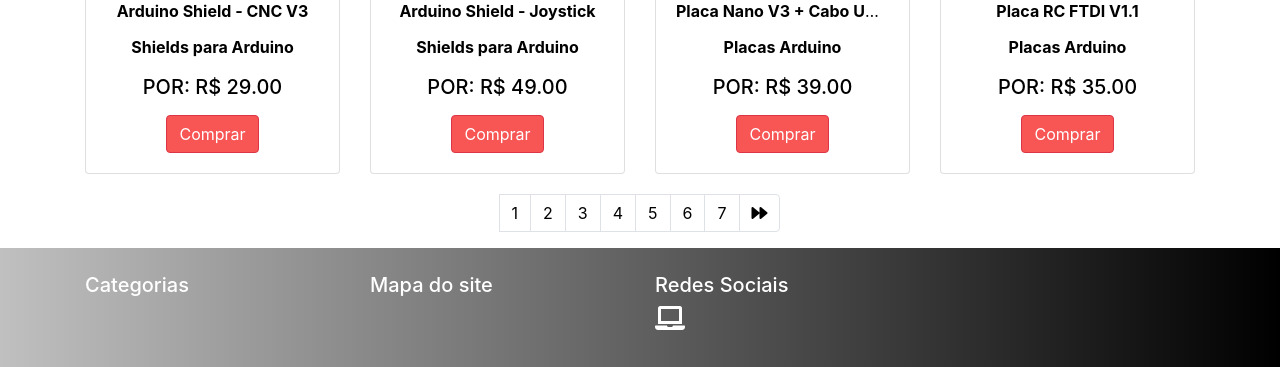
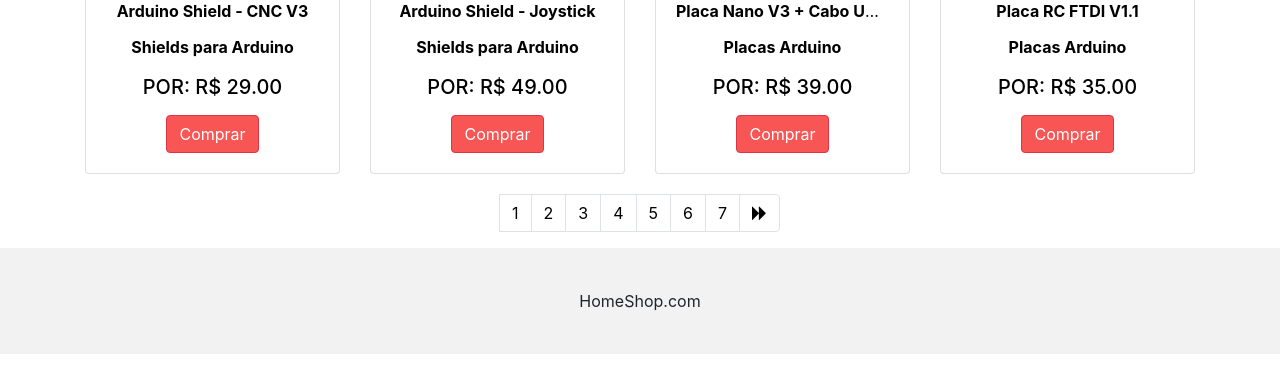
Before and after one commit to emersonnnb/Projeto_Final, a PHP site: page /comprar.php in a window 1280 px wide. Shown: the part 1032-1399 px from the top of the page. Run offline with PHP 8.4, Linux system fonts and the light colour scheme; data comes from the database, SQL or seed files in the repository; data that the repository does not hold is empty.

Commit message:
alteraçao do foooter

```diff
--- a/cliente.php
+++ b/cliente.php
@@ -187,6 +187,6 @@
 
 
 <link rel='stylesheet' href='https://use.fontawesome.com/releases/v5.7.0/css/all.css' integrity='sha384-lZN37f5QGtY3VHgisS14W3ExzMWZxybE1SJSEsQp9S+oqd12jhcu+A56Ebc1zFSJ' crossorigin='anonymous'>
-<?php
+<br>
 
-?>
+<?php include "include/footer.php";?>
--- a/comprar.php
+++ b/comprar.php
@@ -100,4 +100,4 @@
     </div>
 
 
-      <?php include "footer.php";?>
+      <?php include "include/footer.php";?>
--- a/footer.php
+++ /dev/null
@@ -1,30 +0,0 @@
-<script src="js/cep.js" type="text/javascript"></script>
-</div>
-		  		</div>
-		  	</div>
-		  </div>
-		</div>
-    </div>
-<link rel='stylesheet' href='https://use.fontawesome.com/releases/v5.7.0/css/all.css' integrity='sha384-lZN37f5QGtY3VHgisS14W3ExzMWZxybE1SJSEsQp9S+oqd12jhcu+A56Ebc1zFSJ' crossorigin='anonymous'>
-<footer class="footer">
-  <div class="container">
-            <div class="row">
-                <div class="col-sm-3">
-                    <h5>Categorias</h5>
-
-                </div>
-                <div class="col-sm-3">
-					<h5>Mapa do site</h5>
-
-                </div>
-                <div class="col-sm-3">
-                    <h5>Redes Sociais</h5>
-					<h4><i class="fas fa-laptop" aria-hidden="true"><a href="facebook.com.br"></i></h4>
-
-                </div>
-            </div>
-     </div>
-</footer>
-</div>
-</body>
-</html>
--- a/produtocat.php
+++ b/produtocat.php
@@ -45,4 +45,4 @@
 		 } ?>
      </div>
 	 </div>
-<?php include "footer.php"; ?>
+<?php include "include/footer.php"; ?>
--- a/produtocat2.php
+++ b/produtocat2.php
@@ -46,4 +46,4 @@
 		 } ?>
      </div>
 	 </div>
-<?php include "footer.php"; ?>
+<?php include "include/footer.php"; ?>
--- a/produtocat3.php
+++ b/produtocat3.php
@@ -45,4 +45,4 @@
 		 } ?>
      </div>
 	 </div>
-<?php include "footer.php"; ?>
+<?php include "include/footer.php"; ?>
```
